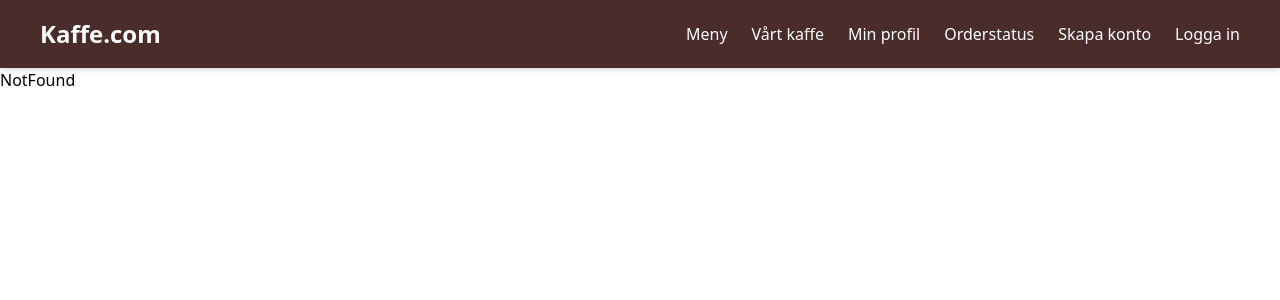
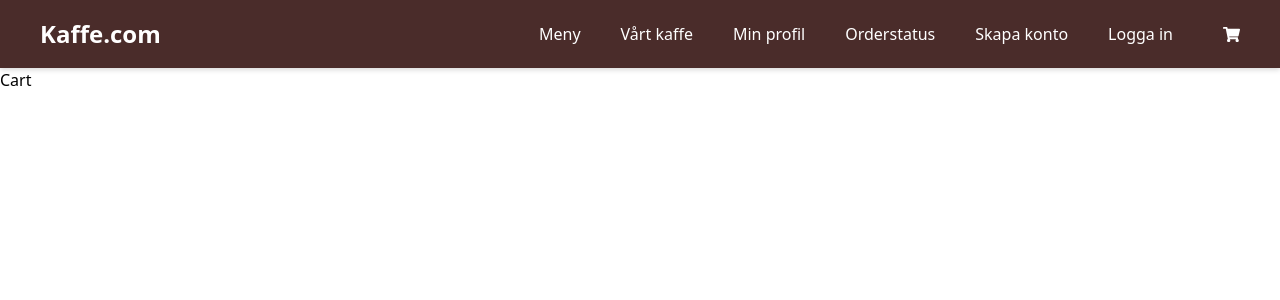
Before and after one commit to Team-Umea/AirbeanApi, a React (Vite) app in the folder client/airbeanclient/: page /cart in a window 1280 px wide. Shown: the top 300 px of the page. Built offline with nearby package versions, Linux system fonts and the light colour scheme; no server answers.

Commit message:
Added shoppingcart

```diff
--- a/client/airbeanclient/package.json
+++ b/client/airbeanclient/package.json
@@ -20,6 +20,7 @@
     "react": "^19.1.0",
     "react-dom": "^19.1.0",
     "react-hook-form": "^7.56.4",
+    "react-icons": "^5.5.0",
     "react-redux": "^9.2.0",
     "sonner": "^2.0.3",
     "tailwind-merge": "^3.3.0",
--- a/client/airbeanclient/src/components/navbar/navbar.css
+++ b/client/airbeanclient/src/components/navbar/navbar.css
@@ -3,6 +3,12 @@
   color: white;
   padding: 1rem 2rem;
   box-shadow: 0 2px 5px rgba(0, 0, 0, 0.15);
+}
+
+.navbar-links {
+  display: flex;
+  align-items: center;
+  gap: 1rem;
 }
 
 .navbar-container {
@@ -28,3 +34,13 @@
 .navbar-links a:hover {
   color: #fbbf24;
 }
+
+
+.cart-icon {
+  margin-left: 10px;
+  transition: transform 0.2s;
+}
+
+.cart-icon:hover {
+  transform: scale(1.1);
+}
--- a/client/airbeanclient/src/components/navbar/navbar.jsx
+++ b/client/airbeanclient/src/components/navbar/navbar.jsx
@@ -1,5 +1,6 @@
 import { Link } from "react-router-dom";
 import "../../components/navbar/navbar.css";
+import { FaShoppingCart } from 'react-icons/fa';
 
 export default function Navbar() {
   return (
@@ -13,6 +14,8 @@ export default function Navbar() {
           <Link to="/orderstatus">Orderstatus</Link>
           <Link to="/register">Skapa konto</Link>
           <Link to="/login">Logga in</Link>
+          <Link to="cart">< FaShoppingCart size={17} title="Varukorg" className="cart-icon" />
+          </Link>
         </div>
       </div>
     </nav>
--- /dev/null
+++ b/client/airbeanclient/src/pages/Cart.jsx
@@ -0,0 +1,9 @@
+import React from 'react'
+
+const Cart = () => {
+  return (
+    <div>Cart</div>
+  )
+}
+
+export default Cart
--- a/client/airbeanclient/src/router/router.jsx
+++ b/client/airbeanclient/src/router/router.jsx
@@ -8,6 +8,7 @@ import ProtectedRoute from "../components/protectedRoute/ProtectedRoute";
 import NotFound from "../pages/NotFound";
 import Register from "../pages/Register";
 import Login from "../pages/Login";
+import Cart from '../pages/Cart';
 
 const router = createBrowserRouter([
   {
@@ -29,6 +30,10 @@ const router = createBrowserRouter([
       {
         path: "login",
         element: <Login />,
+      },
+      {
+        path: "cart",
+        element: < Cart />
       },
       {
         path: "profil",
```
Also changed, not shown: 1 other file (tests, documents, lock files or other folders).
